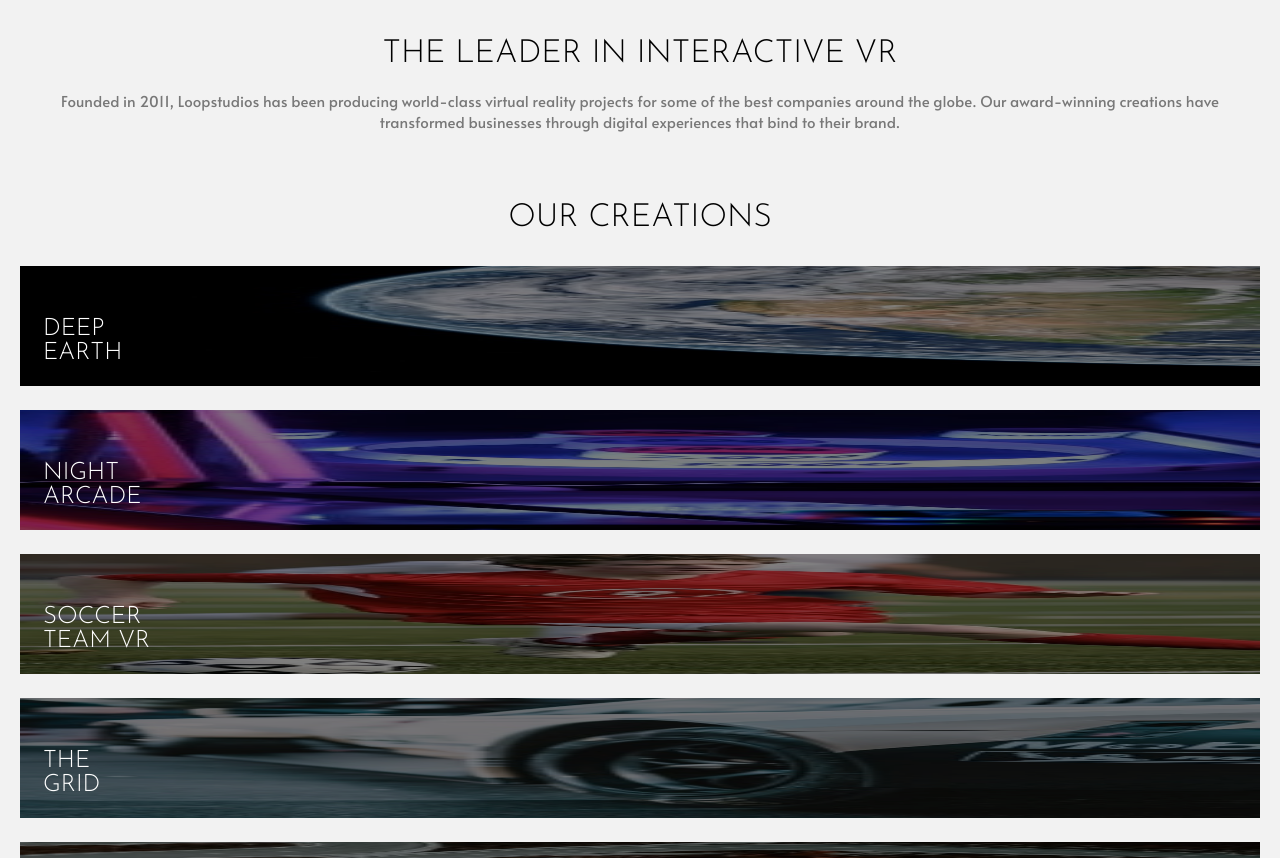
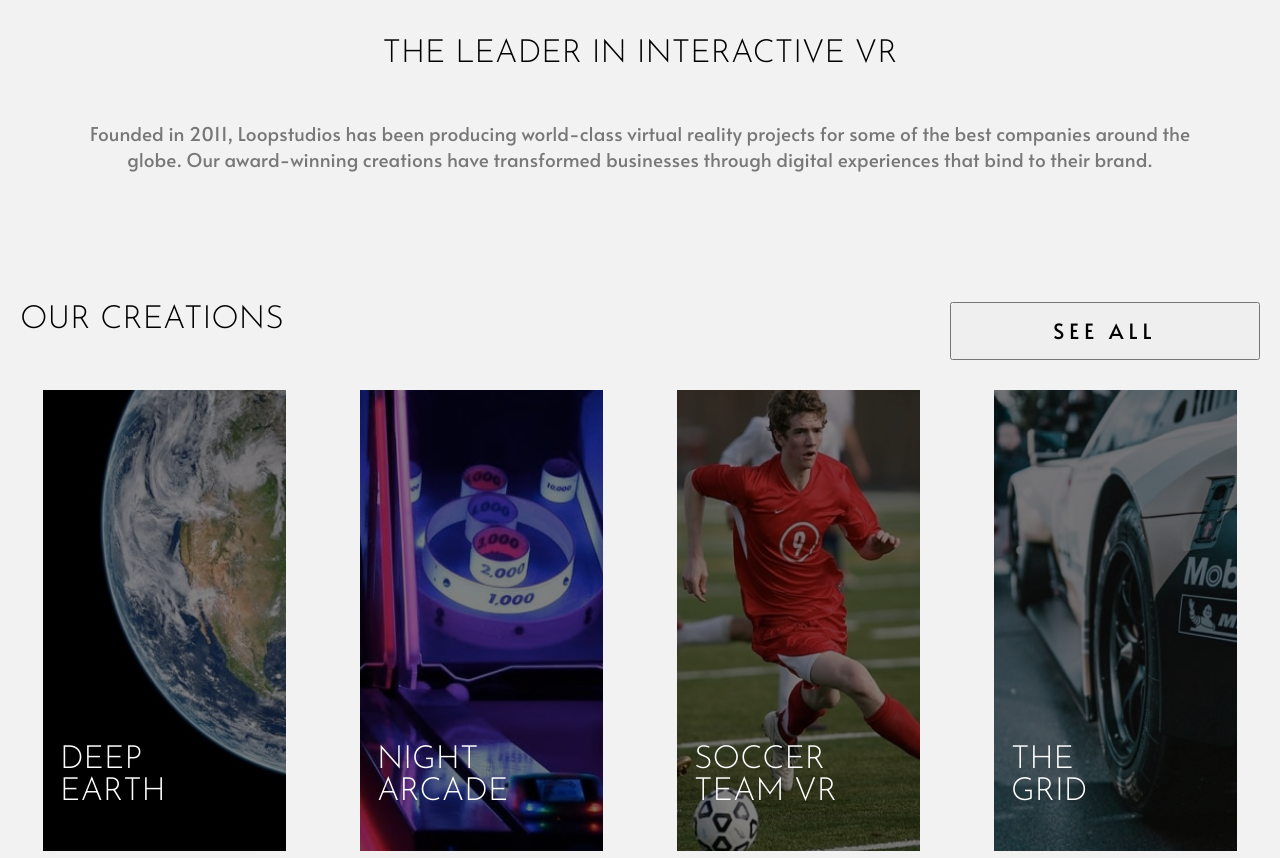
Before and after one commit to cehicm/colorful-landing-page, a website: page index.html in a window 1280 px wide. Shown: the part 1664-2522 px from the top of the page. Drawn offline with nearby package versions, Linux system fonts and the light colour scheme.

Commit message:
Add tablet & small laptop styles for gallery

```diff
--- a/index.html
+++ b/index.html
@@ -33,7 +33,7 @@
 		<section class="section">
 			<div class="section-wrapper">
 				<div class="section-main">
-					<picture class="hero-img">
+					<picture class="section-main__img">
 						<source
 							srcset="src/images/desktop/image-interactive.jpg"
 							media="(min-width: 1024px)"
@@ -206,12 +206,11 @@
 							<h3 class="hero-title">MAKE IT FISHEYE</h3>
 						</div>
 					</div>
-				</div>
 
 					<button class="btn--see-all">SEE ALL</button>
 
-				<div class="section-gallery section--hidden">
-					<div class="gallery">
+					<div class="section--hidden">
+						<div class="gallery--loaded">
 							<div class="gallery-item-wrapper">
 								<picture class="hero-img">
 									<source
@@ -240,9 +239,49 @@
 										srcset="/src/images/mobile/scenery.jpeg"
 										media="(min-width:320px)"
 									/>
-								<img src="/src/images/mobile/scenery.jpeg" alt="Image of car" />
+									<img
+										src="/src/images/mobile/scenery.jpeg"
+										alt="Image of car"
+									/>
 								</picture>
 								<h3 class="hero-title">COOL SUNSET</h3>
+							</div>
+
+							<div class="gallery-item-wrapper">
+								<picture class="hero-img">
+									<source
+										srcset="/src/images/desktop/nature.jpeg"
+										media="(min-width: 1024px)"
+									/>
+									<source
+										srcset="/src/images/mobile/nature.jpeg"
+										media="(min-width:320px)"
+									/>
+									<img
+										src="/src/images/mobile/nature.jpeg"
+										alt="Image of nature"
+									/>
+								</picture>
+								<h3 class="hero-title">EXCITMENT</h3>
+							</div>
+
+							<div class="gallery-item-wrapper">
+								<picture class="hero-img">
+									<source
+										srcset="/src/images/desktop/scenery.jpeg"
+										media="(min-width: 1024px)"
+									/>
+									<source
+										srcset="/src/images/mobile/scenery.jpeg"
+										media="(min-width:320px)"
+									/>
+									<img
+										src="/src/images/mobile/scenery.jpeg"
+										alt="Image of car"
+									/>
+								</picture>
+								<h3 class="hero-title">COOL SUNSET</h3>
+							</div>
 						</div>
 					</div>
 				</div>
--- a/src/sass/components/_buttons.scss
+++ b/src/sass/components/_buttons.scss
@@ -1,3 +1,9 @@
+@import "../variables/breakpoints";
+
 .btn--see-all {
 	padding: 10px 20px;
+
+	@include sc-breakpoint(768) {
+		padding: 20px 40px;
+	}
 }
--- a/src/sass/layout/_typography.scss
+++ b/src/sass/layout/_typography.scss
@@ -57,21 +57,35 @@ h3 {
 	}
 
 	&-main__text {
+		@include sc-breakpoint(768) {
+			font-size: 19px;
+		}
 		opacity: 0.5;
 	}
 
-	.gallery {
-		.hero-title {
-			text-align: left;
+	.hero-title {
+		@include sc-breakpoint(768) {
+			font-size: 46px;
+			line-height: 51px;
 		}
+
+		@include sc-breakpoint(1024) {
+			font-size: 32px;
+			line-height: 32px;
+		}
+
+		text-align: left;
 	}
 
 	.btn--see-all {
+		@include sc-breakpoint(768) {
+			font-size: 21px;
+		}
 		font-family: "Alata";
 		font-size: 14px;
 		line-height: 14px;
 		letter-spacing: 5px;
-		text-align: left;
+		text-align: center;
 	}
 }
 
--- a/src/sass/pages/_homepage.scss
+++ b/src/sass/pages/_homepage.scss
@@ -10,12 +10,6 @@ ul > li {
 
 a {
 	text-decoration: none;
-}
-
-.hero-img {
-	img {
-		width: 100%;
-	}
 }
 
 .section {
@@ -32,44 +26,119 @@ a {
 			margin-top: 40px;
 		}
 		&__text {
+			@include sc-breakpoint(768) {
+				padding: 50px;
+			}
+
 			padding: 20px;
 			margin: 0;
 		}
+
+		&__img {
+			img {
+				width: 100%;
 			}
+		}
+	}
+
+	&-gallery {
+		@include sc-breakpoint(1024) {
+			display: grid;
+			grid-template-columns: repeat(12, minmax(0, 1fr));
+
+			&__heading {
+				grid-row: 1;
+				justify-self: baseline;
+				grid-column: 1/5;
+			}
+
+			.btn--see-all {
+				grid-row: 1;
+				grid-column: 10/13;
+			}
+		}
+	}
+
 	&--hidden {
+		grid-row: 3;
 		display: none;
 	}
 }
 
 .gallery {
+	@include sc-breakpoint(1024) {
+		display: grid;
+		grid-template-columns: repeat(4, minmax(0, 1fr));
+		grid-gap: 28px;
+		grid-column: 1/-1;
+	}
 	display: flex;
 	flex-direction: column;
 	gap: 20px;
-	&-item-wrapper {
+
+	&--loaded {
+		display: grid;
+		grid-template-columns: repeat(4, 1fr);
+		grid-gap: 10px;
+	}
+}
+
+.gallery-item-wrapper {
 	position: relative;
 
 	.hero-img {
 		img {
-				min-width: 327px;
+			@include sc-breakpoint(768) {
+				height: 263px;
+			}
+
+			@include sc-breakpoint(1024) {
+				height: 461px;
+				width: 243px;
+			}
+			@include sc-breakpoint(1400) {
+				height: 518px;
+				width: 318px;
+			}
+
+			width: 100%;
 			height: 120px;
 			filter: brightness(0.5);
 		}
 	}
 
 	.hero-title {
-			width: 111px;
+		position: absolute;
+		width: 33%;
 		height: 48px;
-			position: absolute;
-			top: 27px;
+		top: 51px;
 		left: 23px;
+		margin: 0;
+
+		@include sc-breakpoint(768) {
+			top: 80px;
+		}
+
+		@include sc-breakpoint(1024) {
+			height: 64px;
+			width: 144px;
+			left: 40px;
+			top: 354px;
+		}
 	}
 
 	.hero-title--vr {
-			width: 123px;
-		}
+		width: 199px;
 	}
 }
 
 .btn--see-all {
 	margin: 30px 0;
 }
+.section-main-img {
+	img {
+		@include sc-breakpoint(768) {
+			width: 100%;
+		}
+	}
+}
```
Also changed, not shown: dist/css/styles.css, dist/css/styles.min.css. Lines whose indentation alone changed are shown as unchanged.
